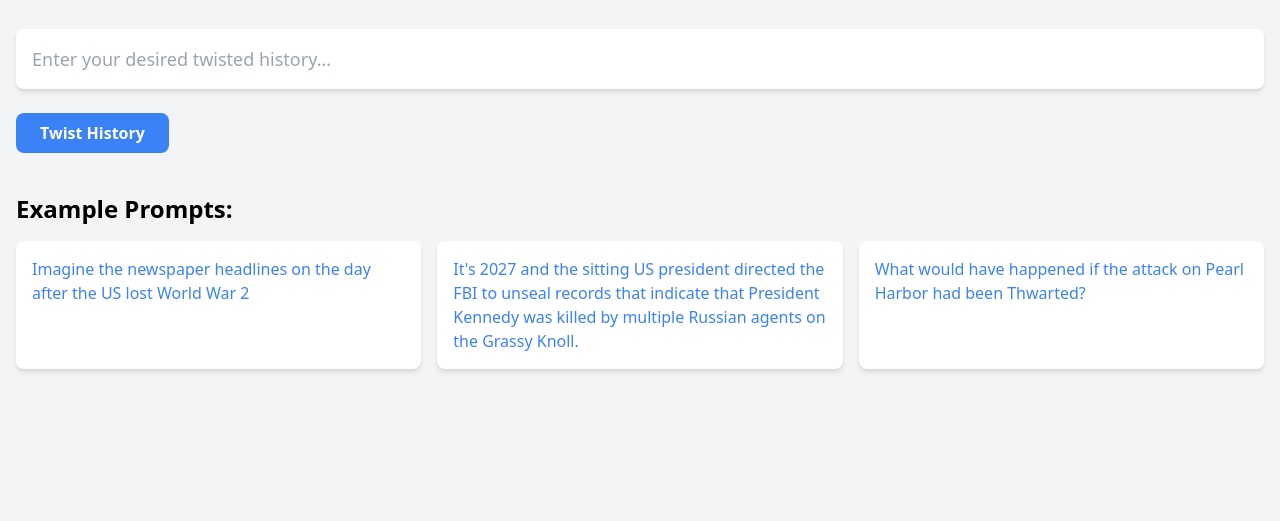
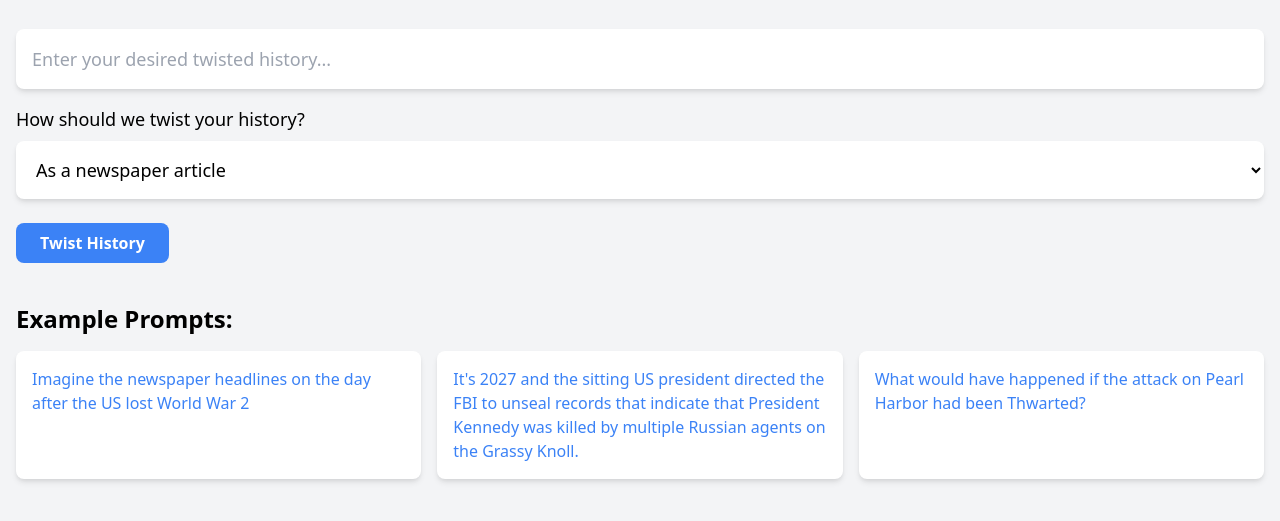
Before and after one commit to mattlebel/history-twister, a plain HTML site: page index.html in a window 1280 px wide. Shown: the part 167-688 px from the top of the page. Drawn offline with nearby package versions, Linux system fonts and the light colour scheme.

Commit message:
Add output format dropdown menu to homepage UI

```diff
--- a/index.html
+++ b/index.html
@@ -11,7 +11,14 @@
         <h1 class="text-5xl font-bold mb-6">History Twister</h1>
         <p class="text-xl mb-8">Twist history and read newspaper headlines, first-hand accounts, and more!</p>
         <div class="mb-6">
-            <input type="text" placeholder="Enter your desired twisted history..." class="w-full p-4 bg-white rounded-lg shadow-md text-lg">
+            <input type="text" placeholder="Enter your desired twisted history..." class="w-full p-4 bg-white rounded-lg shadow-md text-lg mb-4">
+            <label for="outputFormat" class="block text-lg mb-2">How should we twist your history?</label>
+            <select id="outputFormat" class="w-full p-4 bg-white rounded-lg shadow-md text-lg">
+                <option value="newspaper">As a newspaper article</option>
+                <option value="blog">As a blog post</option>
+                <option value="essay">As a short essay</option>
+                <option value="frontpage">As a newspaper front page (headlines + excerpts)</option>
+            </select>
         </div>
         <button class="bg-blue-500 hover:bg-blue-600 text-white font-semibold py-2 px-6 rounded-lg">Twist History</button>
 
```
